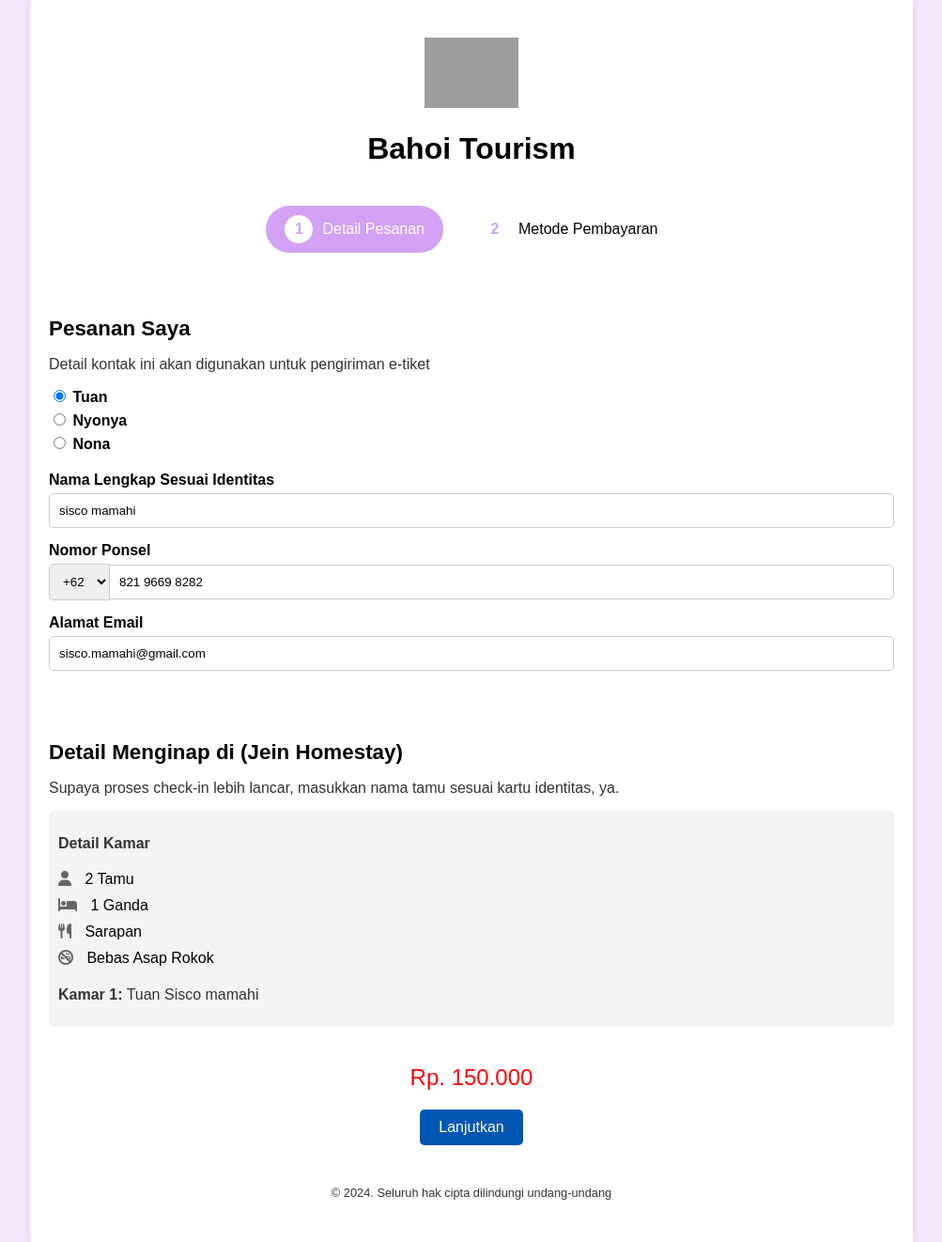
After one commit to K0rosensei/Wisata-Project, a PHP site: page /pemesanan/index.html in a window 1280 px wide. The commit adds this page. Shown: the whole page at 94% size, without its empty margins (138-1141 px from the left). Run offline with PHP 8.4, Linux system fonts and the light colour scheme; some libraries are stand-ins or nearby versions; grey boxes are pictures that could not be loaded.

Commit message:
ini ada tambahan baru mulai dari pemesanan, getdiving, dan alert

```diff
--- a/config/login.php
+++ b/config/login.php
@@ -29,6 +29,7 @@ if ($_SERVER['REQUEST_METHOD'] == 'POST') {
             // Simpan token dan username di sesi
             $_SESSION['token'] = $token;
             $_SESSION['username'] = $row['Username'];
+            $_SESSION['iduser'] = $row['Id'];
             ?>
             <script>
                 window.history.back();
--- /dev/null
+++ b/pemesanan/index.html
@@ -0,0 +1,88 @@
+<!DOCTYPE html>
+<html lang="en">
+<head>
+    <meta charset="UTF-8">
+    <meta name="viewport" content="width=device-width, initial-scale=1.0">
+    <title>Bahoi Tourism - Pemesanan Homestay</title>
+    <link rel="stylesheet" href="styles.css">
+    <script src="https://kit.fontawesome.com/a076d05399.js"></script>
+</head>
+<body>
+    <div class="container">
+        <header>
+            <img src="path/to/logo.png" alt="Bahoi Tourism Logo" class="logo"> <!-- Replace with actual path to logo image -->
+            <h1>Bahoi Tourism</h1>
+        </header>
+        <main>
+            <div class="steps">
+                <div class="step active">
+                    <div class="circle">1</div>
+                    <span class="label">Detail Pesanan</span>
+                </div>
+                <div class="step">
+                    <div class="circle">2</div>
+                    <span class="label">Metode Pembayaran</span>
+                </div>
+            </div>
+            <section class="order-details">
+                <h2>Pesanan Saya</h2>
+                <p>Detail kontak ini akan digunakan untuk pengiriman e-tiket</p>
+                <form>
+                    <div class="form-group">
+                        <label class="radio-label">
+                            <input type="radio" name="title" value="Tuan" checked> Tuan
+                        </label>
+                        <label class="radio-label">
+                            <input type="radio" name="title" value="Nyonya"> Nyonya
+                        </label>
+                        <label class="radio-label">
+                            <input type="radio" name="title" value="Nona"> Nona
+                        </label>
+                    </div>
+                    <div class="form-group">
+                        <label for="full-name">Nama Lengkap Sesuai Identitas</label>
+                        <input type="text" id="full-name" name="full-name" value="sisco mamahi">
+                    </div>
+                    <div class="form-group">
+                        <label for="phone">Nomor Ponsel</label>
+                        <div class="phone-input">
+                            <select id="country-code" name="country-code">
+                                <option value="+62">+62</option>
+                                <option value="+1">+1</option>
+                                <option value="+44">+44</option>
+                                <!-- Add more country codes as needed -->
+                            </select>
+                            <input type="tel" id="phone" name="phone" value="821 9669 8282">
+                        </div>
+                    </div>
+                    <div class="form-group">
+                        <label for="email">Alamat Email</label>
+                        <input type="email" id="email" name="email" value="sisco.mamahi@gmail.com">
+                    </div>
+                </form>
+            </section>
+            <section class="stay-details">
+                <h2>Detail Menginap di (Jein Homestay)</h2>
+                <p>Supaya proses check-in lebih lancar, masukkan nama tamu sesuai kartu identitas, ya.</p>
+                <div class="room-details">
+                    <p><strong>Detail Kamar</strong></p>
+                    <ul>
+                        <li><i class="fas fa-user"></i> 2 Tamu</li>
+                        <li><i class="fas fa-bed"></i> 1 Ganda</li>
+                        <li><i class="fas fa-utensils"></i> Sarapan</li>
+                        <li><i class="fas fa-smoking-ban"></i> Bebas Asap Rokok</li>
+                    </ul>
+                    <p><strong>Kamar 1:</strong> Tuan Sisco mamahi</p>
+                </div>
+            </section>
+            <div class="price">
+                <p>Rp. 150.000</p>
+                <button type="submit" class="next-button">Lanjutkan</button>
+            </div>
+        </main>
+        <footer>
+            <p>&copy; 2024. Seluruh hak cipta dilindungi undang-undang</p>
+        </footer>
+    </div>
+</body>
+</html>
--- /dev/null
+++ b/pemesanan/styles.css
@@ -0,0 +1,216 @@
+body {
+    font-family: Arial, sans-serif;
+    background-color: #F4E7FC;
+    margin: 0;
+    padding: 0;
+}
+
+.container {
+    max-width: 900px;
+    margin: 0 auto;
+    padding: 20px;
+    background-color: #fff;
+    box-shadow: 0 0 10px rgba(0, 0, 0, 0.1);
+}
+
+header {
+    text-align: center;
+    padding: 20px 0;
+}
+
+header .logo {
+    width: 100px;
+    height: auto;
+}
+
+.steps {
+    display: flex;
+    justify-content: center;
+    margin-bottom: 30px;
+}
+
+.step {
+    display: flex;
+    align-items: center;
+    padding: 10px 20px;
+    border-radius: 30px;
+    margin: 0 10px;
+}
+
+.step.active {
+    background-color: #D3A2F5;
+    color: #fff;
+}
+
+.step .circle {
+    width: 30px;
+    height: 30px;
+    line-height: 30px;
+    border-radius: 50%;
+    background: #fff;
+    color: #D3A2F5;
+    text-align: center;
+    font-weight: bold;
+    margin-right: 10px;
+}
+
+.step .label {
+    font-size: 1em;
+}
+
+.order-details, .stay-details {
+    padding: 20px 0;
+}
+
+h2 {
+    font-size: 1.4em;
+    margin-bottom: 10px;
+}
+
+p {
+    margin-bottom: 15px;
+    color: #333;
+}
+
+form {
+    display: flex;
+    flex-direction: column;
+}
+
+.form-group {
+    margin-bottom: 15px;
+}
+
+.form-group label {
+    display: block;
+    margin-bottom: 5px;
+    font-weight: bold;
+}
+
+.radio-label {
+    display: inline-block;
+    margin-right: 15px;
+}
+
+.form-group input[type="text"],
+.form-group input[type="tel"],
+.form-group input[type="email"] {
+    width: 100%;
+    padding: 10px;
+    box-sizing: border-box;
+    border: 1px solid #CCC;
+    border-radius: 5px;
+}
+
+.phone-input {
+    display: flex;
+    align-items: center;
+}
+
+.phone-input select {
+    padding: 10px;
+    border: 1px solid #CCC;
+    border-radius: 5px 0 0 5px;
+    margin-right: -1px;
+}
+
+.phone-input input[type="tel"] {
+    flex: 1;
+    border: 1px solid #CCC;
+    border-radius: 0 5px 5px 0;
+    padding-left: 10px;
+}
+
+.room-details {
+    background-color: #F4F4F4;
+    padding: 10px;
+    border-radius: 5px;
+}
+
+.room-details ul {
+    list-style-type: none;
+    padding: 0;
+    margin: 0;
+}
+
+.room-details ul li {
+    padding: 5px 0;
+}
+
+.room-details ul li i {
+    margin-right: 10px;
+    color: #666;
+}
+
+.price {
+    text-align: center;
+    padding: 20px 0;
+}
+
+.price p {
+    font-size: 1.5em;
+    color: #FF0000;
+    margin: 0;
+}
+
+.next-button {
+    background-color: #0056b3;
+    color: #fff;
+    padding: 10px 20px;
+    border: none;
+    border-radius: 5px;
+    cursor: pointer;
+    font-size: 1em;
+    margin-top: 20px; /* Added margin-top */
+}
+
+.next-button:hover {
+    background-color: #003f7f;
+}
+
+footer {
+    text-align: center;
+    padding: 10px 0;
+    font-size: 0.8em;
+    color: #888;
+}
+
+/* Responsive styles */
+@media (max-width: 768px) {
+    .container {
+        padding: 10px;
+    }
+
+    .steps {
+        flex-direction: column;
+    }
+
+    .step {
+        margin: 5px 0;
+    }
+}
+
+@media (max-width: 480px) {
+    header .logo {
+        width: 60px;
+    }
+
+    h2 {
+        font-size: 1.2em;
+    }
+
+    .form-group input[type="text"],
+    .form-group input[type="tel"],
+    .form-group input[type="email"] {
+        padding: 8px;
+    }
+
+    .price p {
+        font-size: 1.2em;
+    }
+
+    .next-button {
+        padding: 8px 16px;
+        font-size: 0.9em;
+    }
+}
```
Also changed, not shown: config/alert.php (added, +14 -0 lines), config/getdatahs.php (+20 -0 lines), config/getdiving.php (added, +54 -0 lines), css/alert.css (added, +58 -0 lines), fitur/diving/diving.php (+85 -58 lines), fitur/hs/detail.php (+4 -46 lines), index.php (+8 -7 lines), js/js.js (line endings or trailing spaces).
